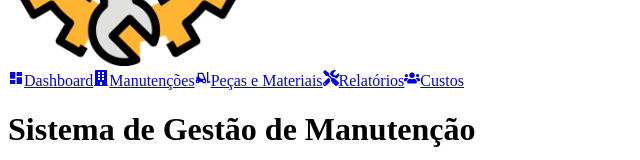
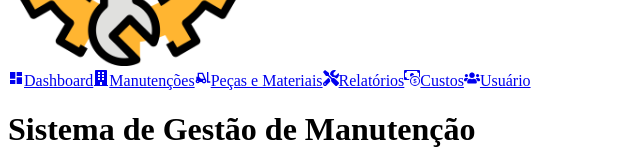
Before and after one commit to MoraisL/maintenanceAPP, a Next.js app in the folder frontend/: page /manutencao in a window 1280 px wide. Shown: the part 182-342 px from the top of the page, without its empty margins (0-640 px from the left). Built offline with nearby package versions, Linux system fonts and the light colour scheme.

Commit message:
chore: update icon in navlink costs

```diff
--- a/frontend/src/app/components/navlink.tsx
+++ b/frontend/src/app/components/navlink.tsx
@@ -1,12 +1,14 @@
-import { FaBuilding, FaTools, FaUsers } from "react-icons/fa";
+import { FaBuilding, FaTools, FaUsers, } from "react-icons/fa";
 import { MdDashboard, MdForklift } from "react-icons/md";
+import { BsCashCoin } from "react-icons/bs";
 
 const links = [
         {target:"/dashboard", text: "Dashboard", icon: <MdDashboard />},
         {target:"/manutencao", text: "Manutenções", icon: <FaBuilding />},
         {target:"/pecasemateriais", text: "Peças e Materiais", icon: <MdForklift />},
         {target:"/relatorios", text: "Relatórios", icon: <FaTools />},
-        {target:"/Custos", text: "Custos", icon: <FaUsers />},
+        {target:"/custos", text: "Custos", icon: <BsCashCoin />},
+        {target:"/usuarios", text: "Usuário", icon: <FaUsers />},
 ];
 
 
```
